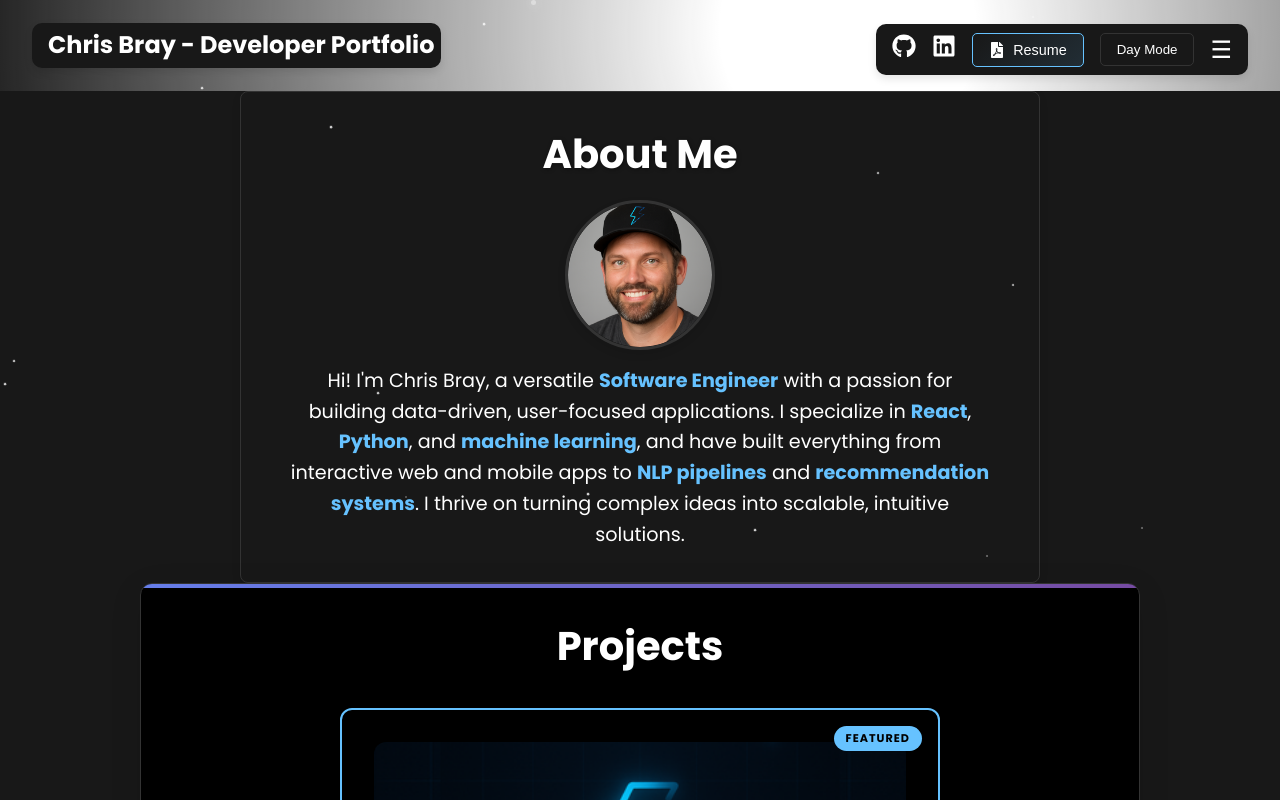
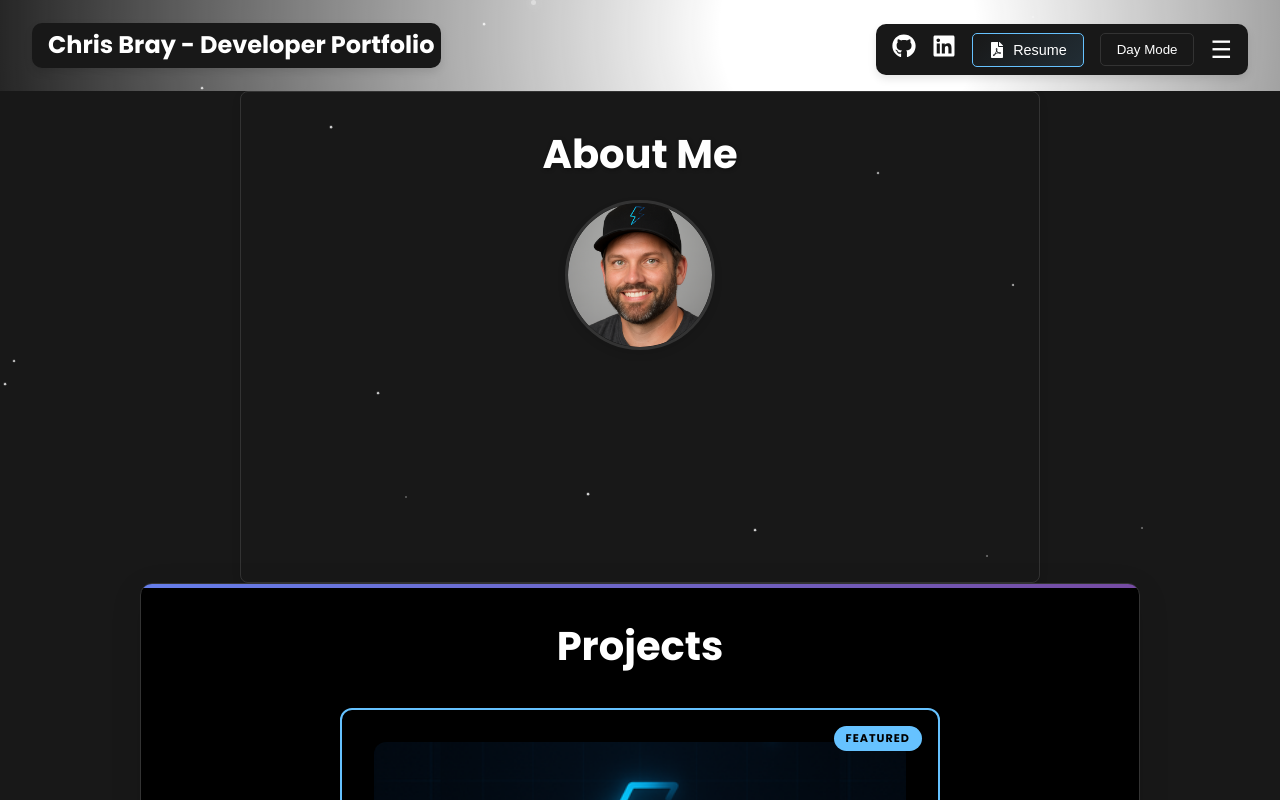
Before and after one commit to chrisbraycodes/React-Portfolio-Website, a React (Create React App) app: page / in a window 1280 px wide. Shown: the top 800 px of the page. Built offline with nearby package versions, Linux system fonts and the light colour scheme.

Commit message:
Update circle.png with smaller file size - force Vercel refresh

```diff
--- a/src/components/About.js
+++ b/src/components/About.js
@@ -84,7 +84,6 @@ const About = () => (
         <ProfileImage src="/profileImage.png" alt="Christopher Bray's Profile Picture" />
         <Paragraph
             initial={{ opacity: 0 }}
-            animate={{ opacity: 1 }}
             transition={{ delay: 0.5, duration: 1 }}
 >
              Hi! I'm Chris Bray, a versatile <strong>Software Engineer</strong> with a passion for building data-driven, user-focused applications. I specialize in <strong>React</strong>, <strong>Python</strong>, and <strong>machine learning</strong>, and have built everything from interactive web and mobile apps to <strong>NLP pipelines</strong> and <strong>recommendation systems</strong>. I thrive on turning complex ideas into scalable, intuitive solutions.
```
